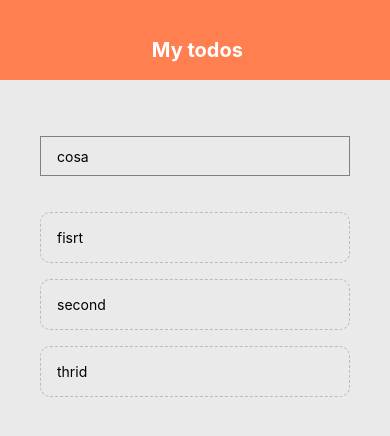
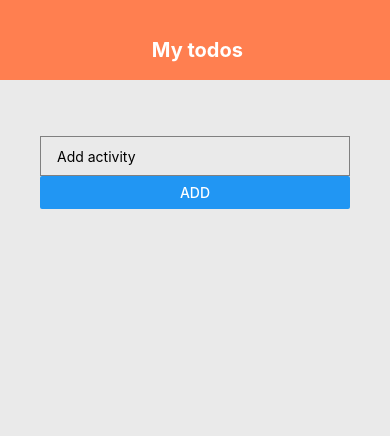
Before and after one commit to artamagochi/KenTestProject, a React Native app: screen / in a window 390 px wide. Shown: the top 436 px of the page. Built offline with nearby package versions, Linux system fonts and the light colour scheme.

Commit message:
submit new element using the button

```diff
--- a/App.js
+++ b/App.js
@@ -8,13 +8,11 @@ import AddButton from './assets/components/addButton';
 
 export default function App() {
 
-  const [todos, setTodos] = useState([
-    {text: 'fisrt', key: '1'},
-    {text: 'second', key: '2'},
-    {text: 'thrid', key: '3'},
-  ])
+  const [counter, updateCount] = useState(1)
 
-  const [textInputValue, setTextInputValue] = useState('cosa');
+  const [todos, setTodos] = useState([])
+
+  const [textInputValue, setTextInputValue] = useState('');
 
   const pressHandler = (key) => {
     setTodos((prevTodos) =>{
@@ -22,6 +20,10 @@ export default function App() {
     })
   }
 
+  function addElement(action){
+    updateCount((counter) => counter + 1)
+    setTodos(todos.concat({text: action, key: counter.toString()}))
+  }
 
   return (
     <View style = {styles.container}>
@@ -30,6 +32,7 @@ export default function App() {
         <AddButton
           value={textInputValue}
           changeHandler={setTextInputValue}
+          buttonHandler = {addElement}
         />
         {/*to form*/}
         <View style={styles.list}>
--- a/assets/components/addButton.js
+++ b/assets/components/addButton.js
@@ -1,15 +1,21 @@
 import React from 'react';
-import {StyleSheet, TextInput} from 'react-native';
+import {StyleSheet,View,Button, TextInput} from 'react-native';
 
-export default function AddButton({ value, changeHandler }) {
+export default function AddButton({ value, changeHandler, buttonHandler }) {
 
   return(
+    <View>
       <TextInput
         style={styles.item}
         onChangeText={(value) => changeHandler(value)}
         value={value}
         placeholder="Add activity"
       />
+      <Button
+        title="Add"
+        onPress={() => buttonHandler(value)}
+      />
+    </View>
   )
 }
 
```
Lines whose indentation alone changed are shown as unchanged.
